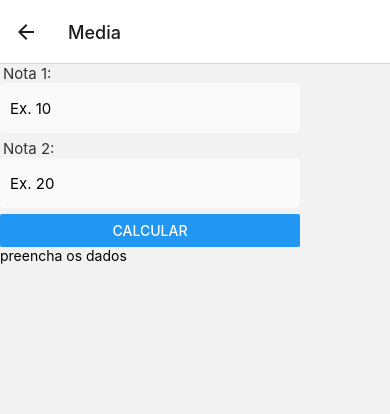
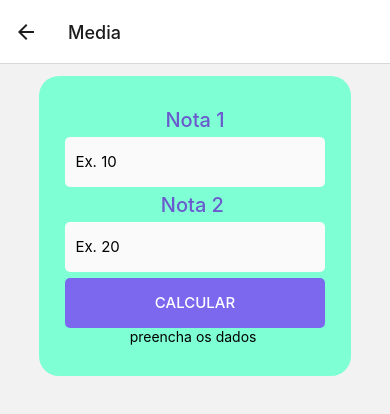
Before and after one commit to matheus-a-chaves/estudos-react-native, a React Native app: screen / in a window 390 px wide. Both pictures are taken after a click on the button "MEDIA". Shown: the top 414 px of the page. Built offline with nearby package versions, Linux system fonts and the light colour scheme.

Commit message:
adicionado estilo no formulario

```diff
--- a/src/components/forms/index.js
+++ b/src/components/forms/index.js
@@ -1,4 +1,4 @@
-import { View, Text, TextInput, Button } from "react-native";
+import { View, Text, TextInput, Pressable } from "react-native";
 import ResultadoMedia from "../resultado_media"
 import React, { useState } from "react"
 import styles from "./styles";
@@ -11,9 +11,9 @@ export default function Form(props) {
     const [textButton, setTextButton] = useState("Calcular")
 
     return (
-        <View>
+        <View style={{ alignItems: 'center' }}>
             <View style={styles.forms}>
-                <Text style={styles.texto}>Nota 1: </Text>
+                <Text style={styles.texto}>Nota 1</Text>
                 <TextInput
                     style={styles.inputText}
                     onChangeText={setNota1}
@@ -21,7 +21,7 @@ export default function Form(props) {
                     placeholder="Ex. 10"
                     keyboardType="numeric"
                 />
-                <Text style={styles.texto}>Nota 2: </Text>
+                <Text style={styles.texto}>Nota 2 </Text>
                 <TextInput
                     style={styles.inputText}
                     onChangeText={setNota2}
@@ -29,9 +29,9 @@ export default function Form(props) {
                     placeholder="Ex. 20"
                     keyboardType="numeric"
                 />
-                <Button
-                    title={textButton}
-                    onPress={() => validationMedia()} />
+                <Pressable style={styles.button} onPress={() => validationMedia()}>
+                    <Text style={styles.textoBotao}>{textButton}</Text>
+                </Pressable>
                 <ResultadoMedia
                     messageResultMedia={messageMedia}
                     resultMedia={media} />
@@ -42,7 +42,7 @@ export default function Form(props) {
     function validationMedia() {
         if (nota2 != null && nota1 != null) {
             mediaCalculator()
-            setMessageMedia("Seu media é igual a: ")
+            setMessageMedia("Sua media é igual a: ")
             setTextButton("Calcular Novamente")
             return
         }
--- a/src/components/forms/styles.js
+++ b/src/components/forms/styles.js
@@ -1,12 +1,19 @@
-import { StyleSheet } from 'react-native';
+import { Button, StyleSheet } from 'react-native';
 
 const styles = StyleSheet.create({
     forms: {
-        width: 300,
-        height: 400,
+        width: '80%',
+        height: 300,
+        justifyContent: 'center',
+        alignItems: 'center',
+        backgroundColor: '#7FFFD4',
+        margin: 12,
+        padding: 12,
+        borderRadius: 20,
     },
     inputText: {
         height: 50,
+        width: '90%',
         borderRadius: 5,
         fontSize: 15,
         marginBottom: 6,
@@ -14,9 +21,24 @@ const styles = StyleSheet.create({
         backgroundColor: '#fafafa',
     },
     texto: {
+        color: "#6A5ACD",
+        fontWeight: '500',
+        fontSize: 20,
+        marginBottom: 5
+    },
+    button: {
+        backgroundColor: '#7B68EE',
+        borderRadius: 5,
+        width: '90%',
+        height: 50,
+        justifyContent: 'center',
+    },
+    textoBotao: {
         fontSize: 15,
-        marginLeft: 3,
-        color: '#333'
+        fontWeight: '500',
+        textTransform: 'uppercase',
+        textAlign: 'center',
+        color: '#fff',
     }
 });
 
```
